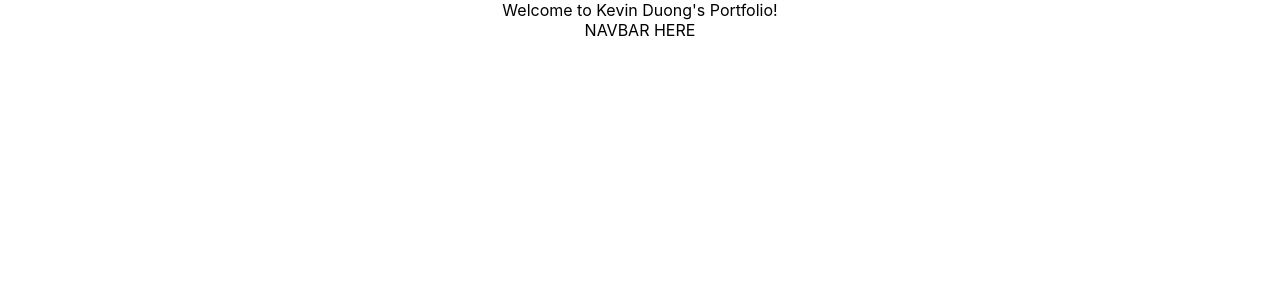
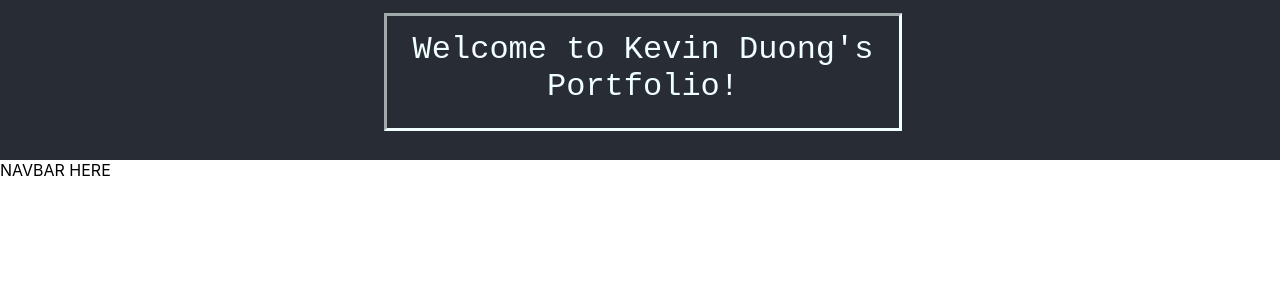
Before and after one commit to KevinD65/Portfolio, a React (Create React App) app in the folder my_portfolio/: page / in a window 1280 px wide. Shown: the top 300 px of the page. Built offline with nearby package versions, Linux system fonts and the light colour scheme.

Commit message:
Created top banner components and defined some CSS styling and global variables

```diff
--- a/my_portfolio/src/App.css
+++ b/my_portfolio/src/App.css
@@ -1,12 +1,43 @@
-.App {
-  text-align: center;
+:root { /*global CSS variables*/
+  --main-bg-color: #282c34;
+  --main-border-color: #f0ffff;
+  --main-font:'Courier New', Courier, monospaces;
 }
 
-.App-logo {
-  height: 40vmin;
-  pointer-events: none;
+.App {
+  height: 100vh; /*sets the height of the app component to browser height*/
 }
 
+.TopBanner {
+  height: 20%;
+  width: 100%;
+
+  background-color: var(--main-bg-color);
+}
+
+.TopBannerInner {
+  height: 70%;
+  width: 40%;
+
+  margin-left: 30%;
+  margin-top: 1%; /*margin percentages are relative to the container width*/
+  display:inline-block;
+  position: relative;
+
+  text-align: center;
+
+  border-style:inset;
+  border-color: var(--main-border-color);
+}
+
+#topbannerinner-text{
+  margin-top: 3%;
+  font-size:xx-large;
+  color:var(--main-border-color);
+  font-family:var(--main-font);
+}
+
+/*
 @media (prefers-reduced-motion: no-preference) {
   .App-logo {
     animation: App-logo-spin infinite 20s linear;
@@ -35,4 +66,4 @@
   to {
     transform: rotate(360deg);
   }
-}
+}*/
--- a/my_portfolio/src/components/topbanner.js
+++ b/my_portfolio/src/components/topbanner.js
@@ -1,8 +1,9 @@
+import TopBannerInner from "./topbannerinner";
 
 function TopBanner() {
   return (
     <div className="TopBanner">
-        <div id = "topbanner-text">Welcome to Kevin Duong's Portfolio!</div>
+        <TopBannerInner/>
     </div>
   );
 }
--- /dev/null
+++ b/my_portfolio/src/components/topbannerinner.js
@@ -0,0 +1,10 @@
+
+function TopBannerInner() {
+    return (
+      <div className="TopBannerInner">
+          <div id = "topbannerinner-text">Welcome to Kevin Duong's Portfolio!</div>
+      </div>
+    );
+  }
+
+  export default TopBannerInner;
```
